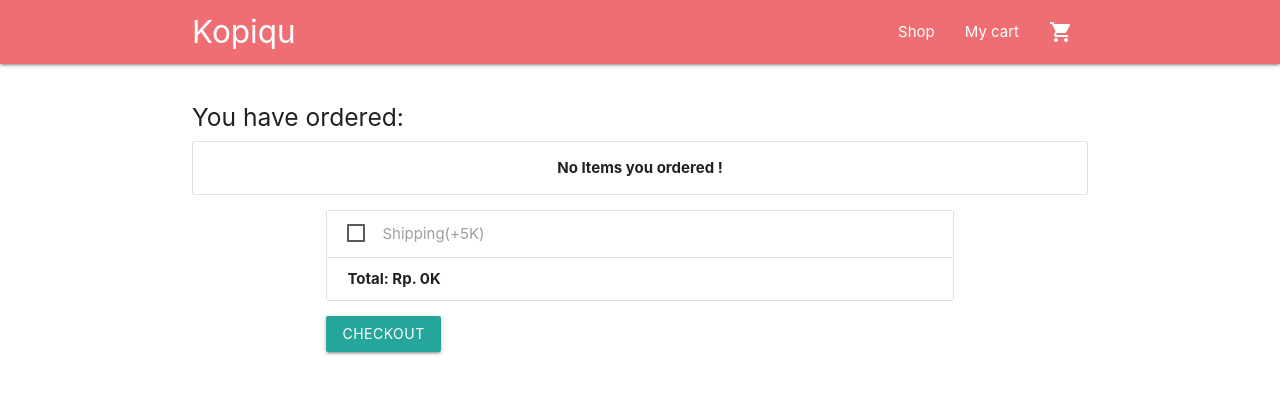
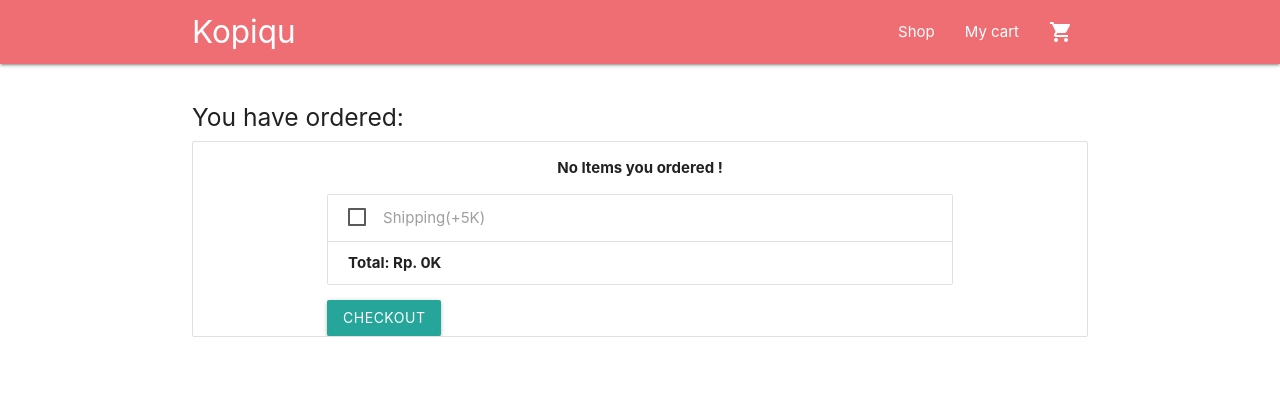
Before and after one commit to Risyandi/kopiqu-cart, a React (Create React App) app: page /cart in a window 1280 px wide. Shown: the top 394 px of the page. Built offline with nearby package versions, Linux system fonts and the light colour scheme.

Commit message:
fix: update styles Cart component

```diff
--- a/src/components/Cart.js
+++ b/src/components/Cart.js
@@ -74,9 +74,9 @@ class Cart extends Component {
                     <h5>You have ordered:</h5>
                     <ul className="collection">
                         {addedItems}
+                        <Recipe/>
                     </ul>
                 </div>
-                <Recipe/>
             </div>
         )
     }
```
